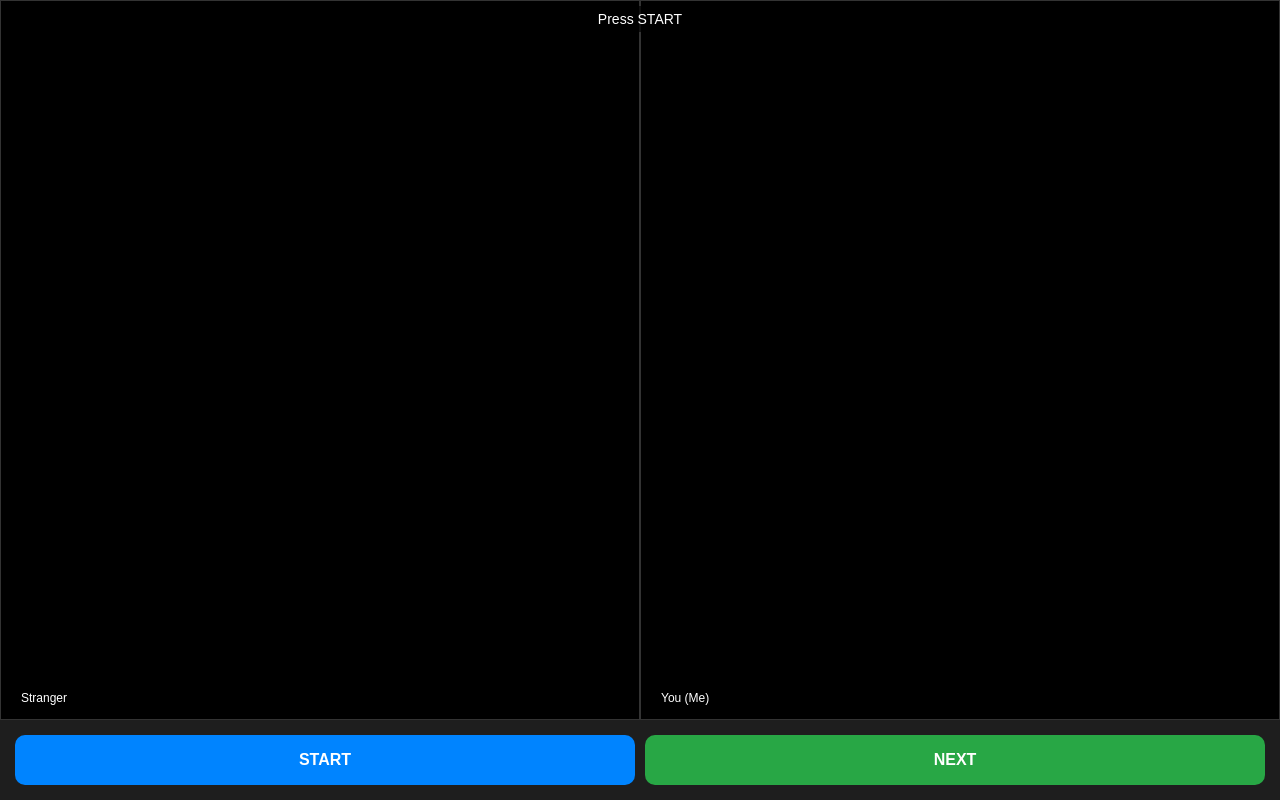
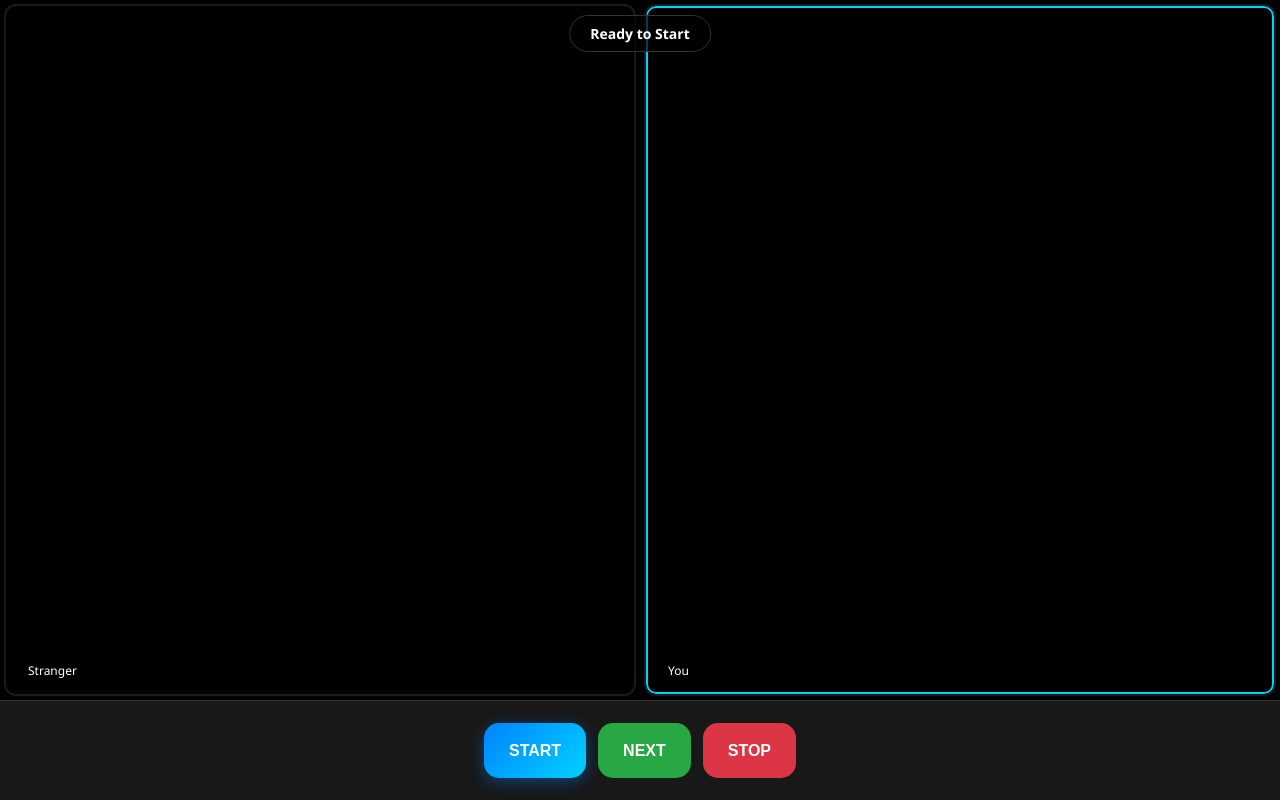
Before and after one commit to spiderman068388-pixel/my-video-chat, a website: page index.html in a window 1280 px wide. Drawn offline with nearby package versions, Linux system fonts and the light colour scheme; no server answers.

Commit message:
Update index.html

```diff
--- a/index.html
+++ b/index.html
@@ -3,48 +3,55 @@
 <head>
     <meta charset="UTF-8">
     <meta name="viewport" content="width=device-width, initial-scale=1.0, maximum-scale=1.0, user-scalable=no">
-    <title>OmeTV Clone - Mobile Fix</title>
+    <title>OmeTV Pro Clone</title>
     <style>
+        * { box-sizing: border-box; }
         body {
-            background-color: #121212; color: white; margin: 0; padding: 0;
-            font-family: sans-serif; height: 100vh; display: flex; flex-direction: column;
+            background-color: #0b0b0b; color: white; margin: 0; padding: 0;
+            font-family: 'Segoe UI', Roboto, sans-serif; height: 100vh; display: flex; flex-direction: column;
         }
+        /* Video Section */
         .video-grid {
-            flex: 1; display: flex; flex-direction: column; background: #000;
+            flex: 1; display: flex; flex-direction: column; background: #000; position: relative;
         }
         .video-box {
-            flex: 1; position: relative; border: 1px solid #333; overflow: hidden;
+            flex: 1; position: relative; border: 2px solid #1a1a1a; overflow: hidden; border-radius: 12px; margin: 4px;
         }
-        video { width: 100%; height: 100%; object-fit: cover; }
-        #localVideo { transform: scaleX(-1); }
+        video { width: 100%; height: 100%; object-fit: cover; border-radius: 10px; }
+        #localVideo { transform: scaleX(-1); border: 2px solid #00d1ff; }
+
+        /* Overlay UI */
+        .status-box {
+            position: absolute; top: 15px; left: 50%; transform: translateX(-50%);
+            background: rgba(0, 0, 0, 0.7); padding: 8px 20px; border-radius: 25px;
+            z-index: 10; border: 1px solid #333; font-size: 14px; font-weight: bold;
+        }
         .label {
             position: absolute; bottom: 10px; left: 10px;
-            background: rgba(0,0,0,0.6); padding: 4px 10px; border-radius: 4px; font-size: 12px;
+            background: rgba(0,0,0,0.6); padding: 5px 12px; border-radius: 6px; font-size: 12px;
         }
-        .status-bar {
-            position: absolute; top: 10px; width: 100%; text-align: center; z-index: 10;
-        }
-        .status-text {
-            background: rgba(0,0,0,0.7); padding: 5px 15px; border-radius: 20px; font-size: 14px;
-        }
+
+        /* Controls Area */
         .controls {
-            height: 80px; background: #1e1e1e; display: flex;
-            justify-content: space-around; align-items: center; padding: 0 10px;
+            height: 100px; background: #181818; display: flex;
+            justify-content: center; align-items: center; padding: 0 15px; gap: 12px;
+            border-top: 1px solid #333;
         }
         .btn {
-            flex: 1; margin: 0 5px; height: 50px; border: none;
-            border-radius: 10px; font-weight: bold; font-size: 16px; cursor: pointer;
+            padding: 0 25px; height: 55px; border: none;
+            border-radius: 15px; font-weight: bold; font-size: 16px; cursor: pointer;
+            transition: 0.3s; color: white;
         }
-        .start-btn { background: #0084ff; color: white; }
-        .next-btn { background: #28a745; color: white; }
+        .start-btn { background: linear-gradient(135deg, #0084ff, #00d1ff); box-shadow: 0 4px 15px rgba(0,132,255,0.4); }
+        .next-btn { background: #28a745; }
+        .stop-btn { background: #dc3545; }
+        .btn:active { transform: scale(0.95); }
 
         @media (min-width: 768px) { .video-grid { flex-direction: row; } }
     </style>
 </head>
 <body>
-    <div class="status-bar">
-        <span class="status-text" id="status">Press START</span>
-    </div>
+    <div class="status-box" id="status">Ready to Start</div>
 
     <div class="video-grid">
         <div class="video-box">
@@ -53,13 +60,14 @@
         </div>
         <div class="video-box">
             <video id="localVideo" autoplay muted playsinline></video>
-            <div class="label">You (Me)</div>
+            <div class="label">You</div>
         </div>
     </div>
 
     <div class="controls">
         <button id="startBtn" class="btn start-btn" onclick="startMatching()">START</button>
         <button class="btn next-btn" onclick="location.reload()">NEXT</button>
+        <button class="btn stop-btn" onclick="location.reload()">STOP</button>
     </div>
 
     <script src="/socket.io/socket.io.js"></script>
@@ -69,17 +77,19 @@
         const config = { iceServers: [{ urls: 'stun:stun.l.google.com:19302' }] };
 
         async function startMatching() {
-            document.getElementById('status').innerText = "Finding stranger...";
+            document.getElementById('status').innerText = "Connecting Camera...";
+            document.getElementById('startBtn').style.display = "none";
             try {
                 localStream = await navigator.mediaDevices.getUserMedia({ video: true, audio: true });
                 document.getElementById('localVideo').srcObject = localStream;
                 socket.emit('start-match');
-            } catch (e) { alert("Camera allow karo bhai!"); }
+                document.getElementById('status').innerText = "Searching for Stranger...";
+            } catch (e) { alert("Please allow camera access!"); location.reload(); }
         }
 
         socket.on('matched', async (roomId) => {
             currentRoomId = roomId;
-            document.getElementById('status').innerText = "Connected!";
+            document.getElementById('status').innerText = "Stranger Found!";
             setupWebRTC();
             const offer = await pc.createOffer();
             await pc.setLocalDescription(offer);
```
